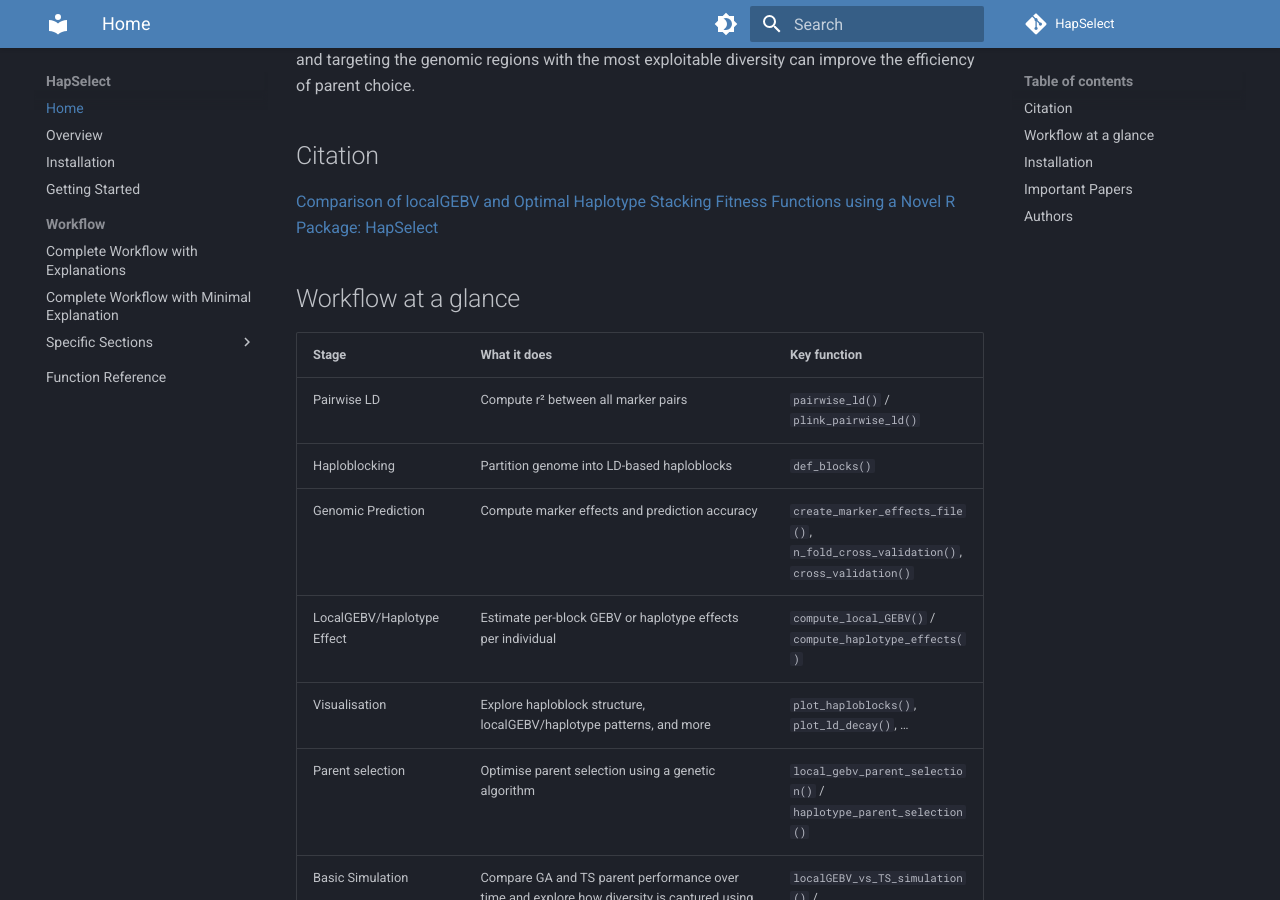
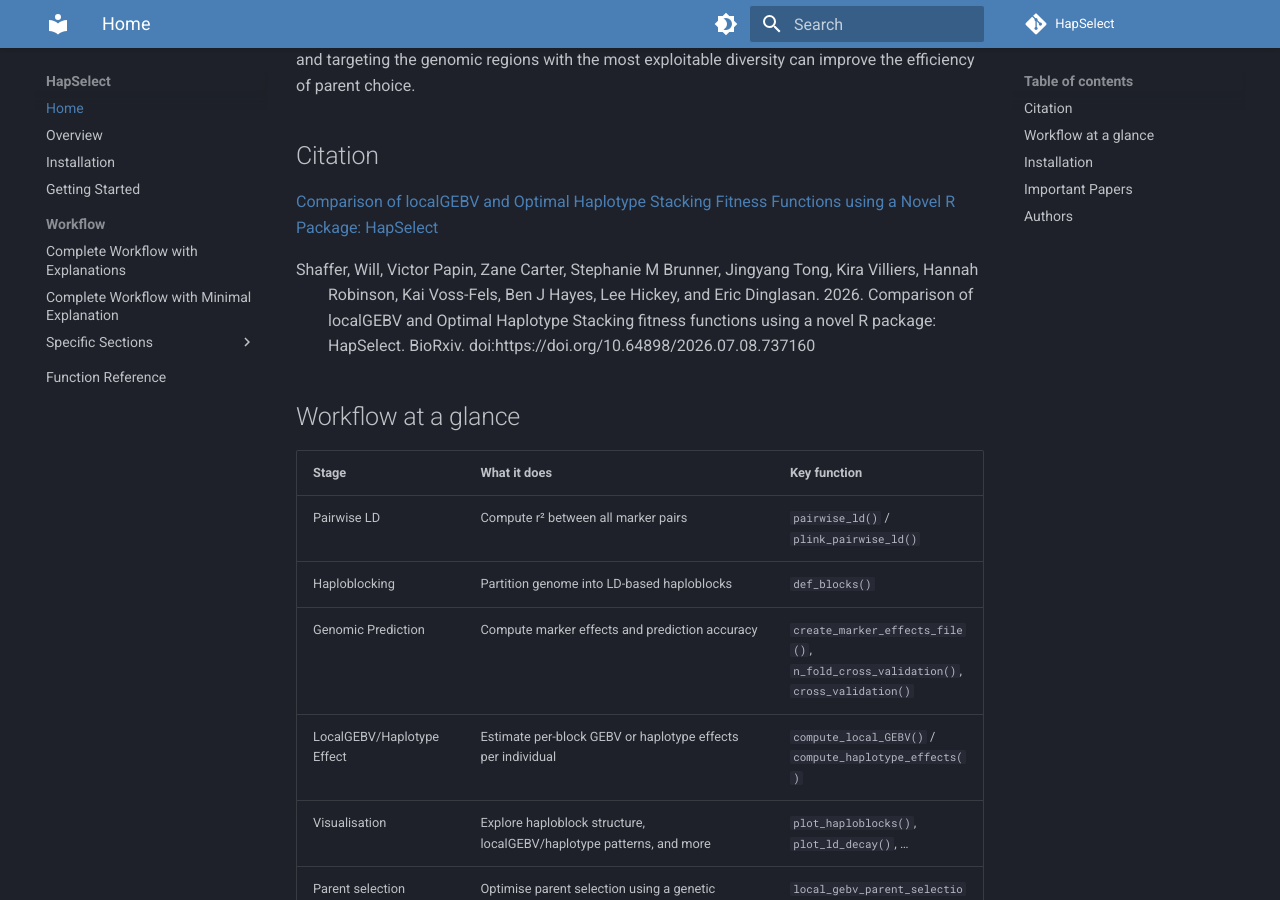
Before and after one commit to wrshf7/HapSelect-Docs, an MkDocs documentation site: the page built from docs/index.md, in a window 1280 px wide and 900 px high, scrolled down 302 px. Built offline with MkDocs 1.6.1 and Material for MkDocs 9.7.7, drawn with Linux system fonts in a browser that asks for light colours; comment, search, counter and statistics services are not loaded.

Commit message:
Update index.md

```diff
--- a/docs/index.md
+++ b/docs/index.md
@@ -6,6 +6,11 @@ The package is designed for breeding programs running genomic selection, where i
 
 ## Citation
 [Comparison of localGEBV and Optimal Haplotype Stacking Fitness Functions using a Novel R Package: HapSelect](https://doi.org/10.64898/2026.07.08.737160)
+
+<div style="padding-left: 2em; text-indent: -2em;">
+Shaffer, Will, Victor Papin, Zane Carter, Stephanie M Brunner, Jingyang Tong, Kira Villiers, Hannah Robinson, Kai Voss-Fels, Ben J Hayes, Lee Hickey, and Eric Dinglasan. 2026. Comparison of localGEBV and Optimal Haplotype Stacking fitness functions using a novel R package: HapSelect. BioRxiv. doi:https://doi.org/10.64898/2026.07.08.737160
+</div>
+
 
 ## Workflow at a glance
 
```
